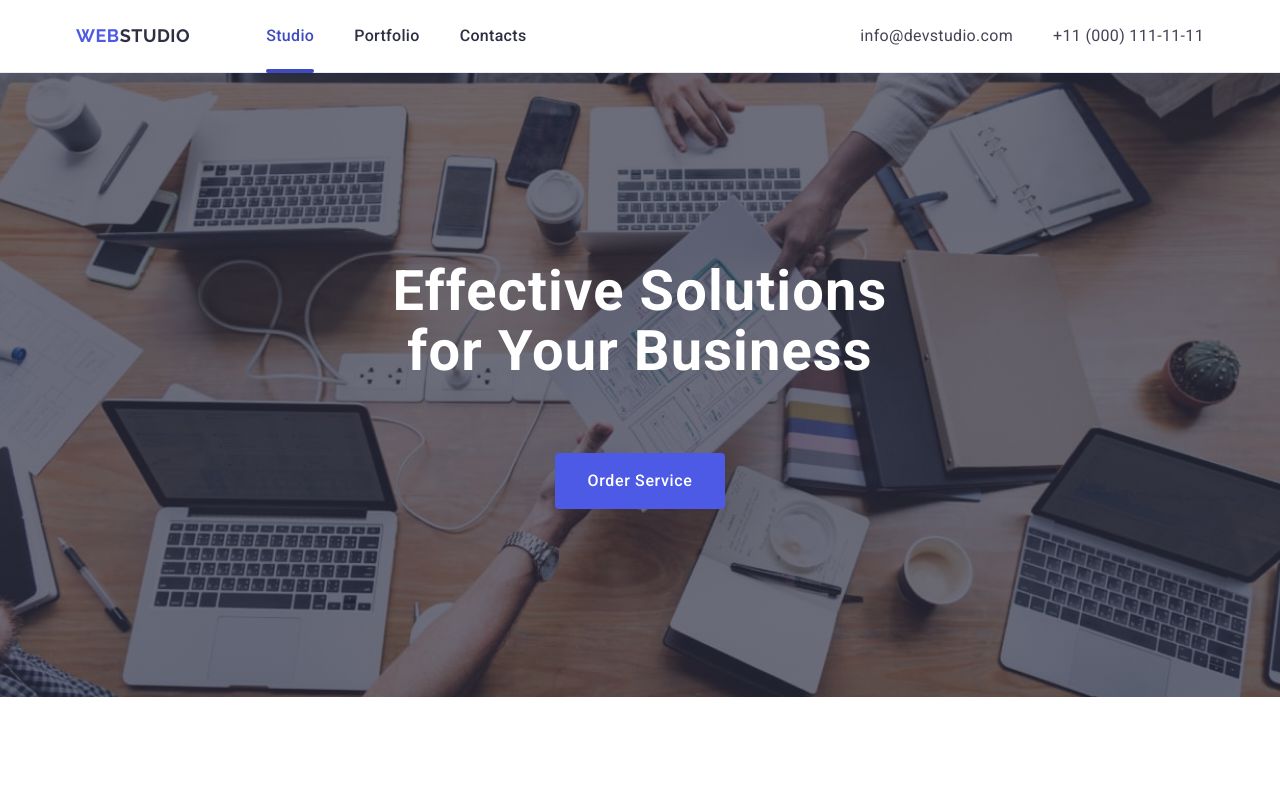
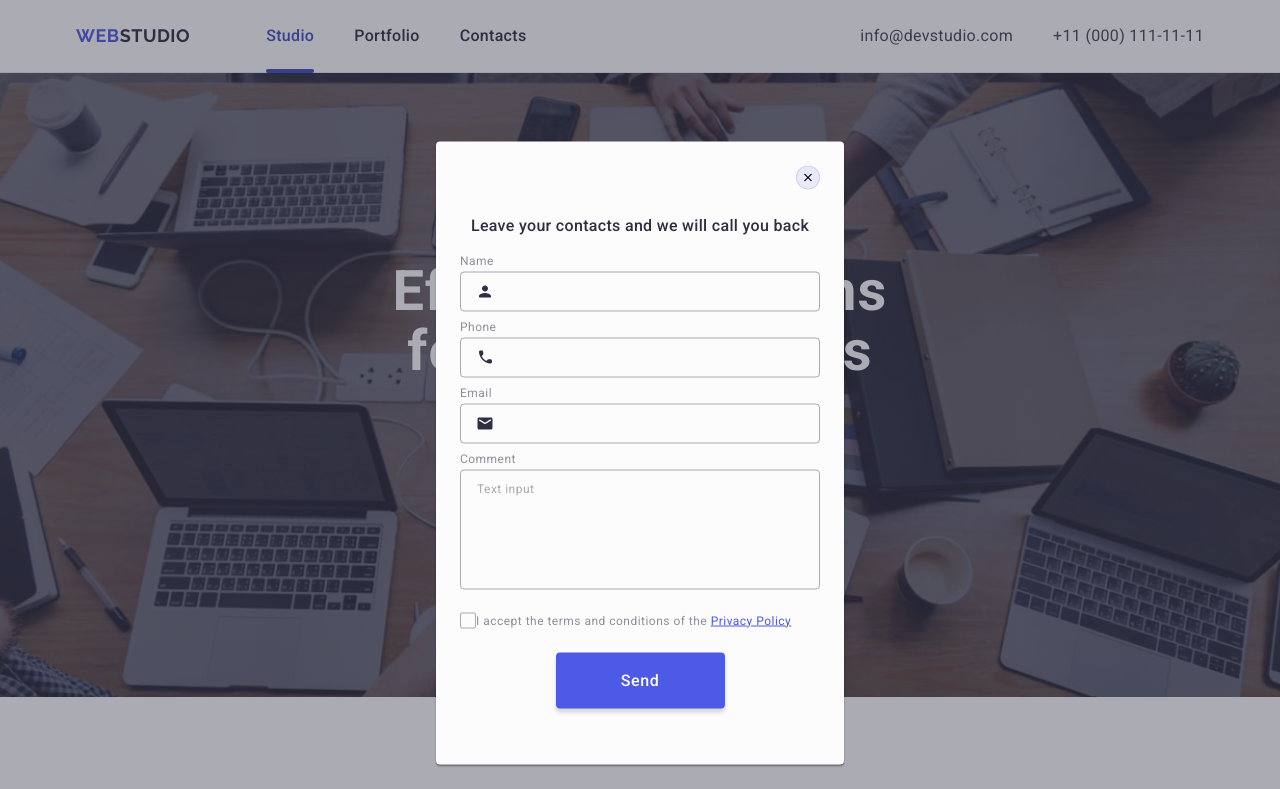
Before and after one commit to BorysenkoS/goit-markup-hw-006, a plain HTML site: page index.html in a window 1280 px wide. Shown: the top 789 px of the page. Drawn offline with nearby package versions, Linux system fonts and the light colour scheme.

Commit message:
update modal

```diff
--- a/css/styles.css
+++ b/css/styles.css
@@ -925,7 +925,8 @@ img {
   left: 50%;
   transform: translate(-50%, -50%) scale(1);
   width: 288px;
-  min-height: 623px;
+  height: 623px;
+  margin-top: 53px;
   background-color: #fcfcfc;
   border-radius: 4px;
   box-shadow: 0px 1px 1px 0px rgba(0, 0, 0, 0.14),
--- a/index.html
+++ b/index.html
@@ -729,7 +729,7 @@
     </footer>
 
     <!-- Modal window -->
-    <div class="backdrop">
+    <div class="backdrop is-open">
       <div class="modal">
         <button class="modal-close-btn" type="button">
           <svg class="modal-close-icon" width="8" height="8">
```
